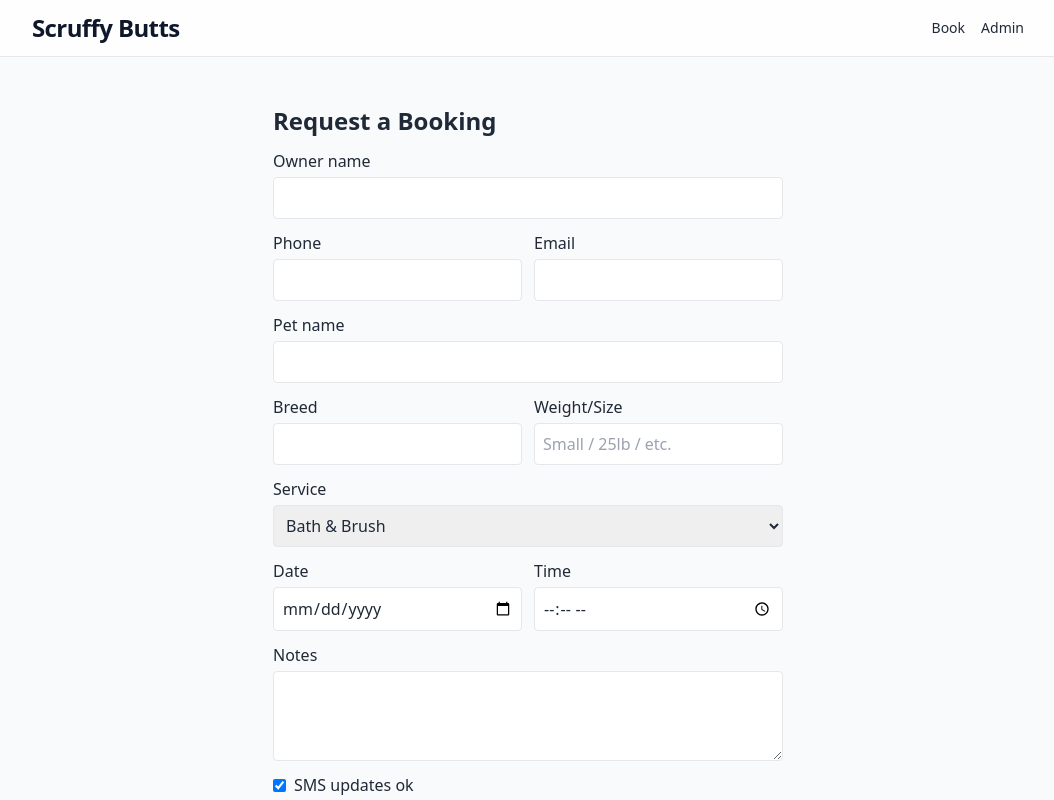
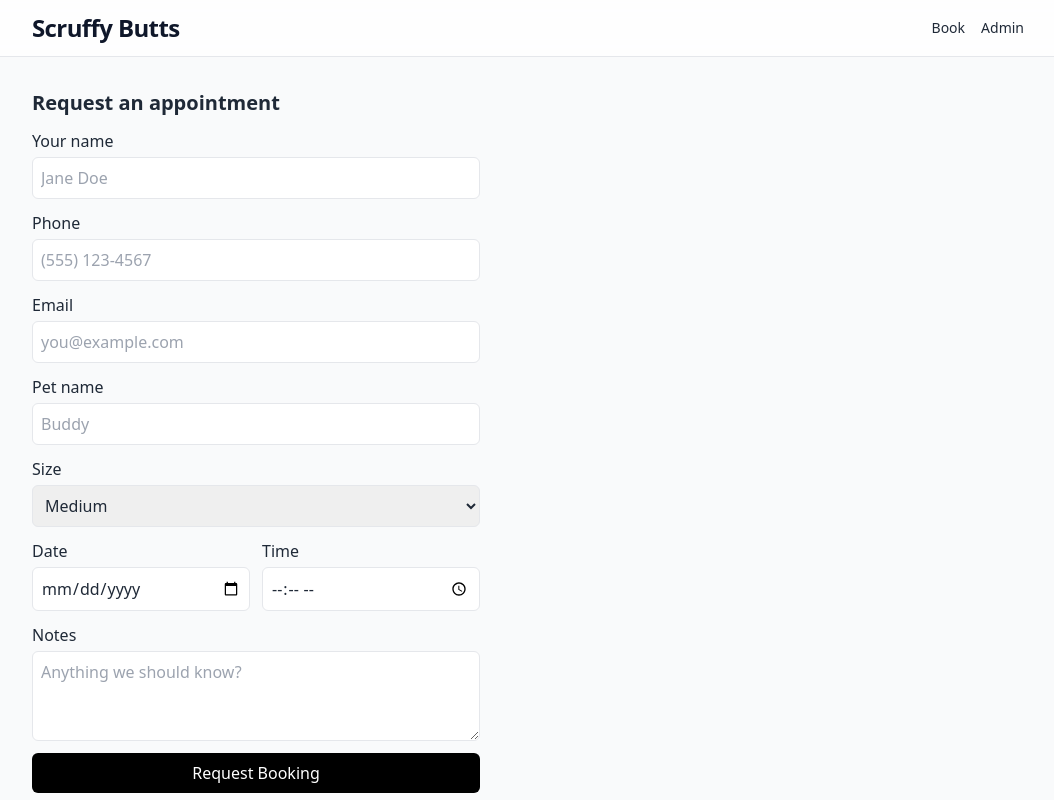
Before and after one commit to JimmysRanch/scruffy-butts-pwa-final, a Next.js app: page / in a window 1280 px wide. Shown: the top 800 px of the page, without its empty margins (112-1166 px from the left). Built offline with nearby package versions, Linux system fonts and the light colour scheme.

Commit message:
Update AppointmentForm.tsx

```diff
--- a/components/AppointmentForm.tsx
+++ b/components/AppointmentForm.tsx
@@ -1,57 +1,37 @@
 'use client';
 
-import React, { useState } from 'react';
+import { useState } from 'react';
 import { createClient } from '@supabase/supabase-js';
 
-// === Supabase client (your creds) ===
-const supa = createClient(
-  'https://tzbybtluhzntfhjexptw.supabase.co',
-  'eyJhbGciOiJIUzI1NiIsInR5cCI6IkpXVCJ9.eyJpc3MiOiJzdXBhYmFzZSIsInJlZiI6InR6YnlidGx1aHpudGZoamV4cHR3Iiwicm9sZSI6ImFub24iLCJpYXQiOjE3NTY0MTkxNzIsImV4cCI6MjA3MTk5NTE3Mn0.E-2Y9CupjktT67UwkCP3Bm7-cBDmkolk2RIo_sPyRHQ'
-);
+// === Supabase (your project) ===
+const SUPABASE_URL = 'https://tzbybtluhzntfhjexptw.supabase.co';
+const SUPABASE_ANON_KEY =
+  'eyJhbGciOiJIUzI1NiIsInR5cCI6IkpXVCJ9.eyJpc3MiOiJzdXBhYmFzZSIsInJlZiI6InR6YnlidGx1aHpudGZoamV4cHR3Iiwicm9sZSI6ImFub24iLCJpYXQiOjE3NTY0MTkxNzIsImV4cCI6MjA3MTk5NTE3Mn0.E-2Y9CupjktT67UwkCP3Bm7-cBDmkolk2RIo_sPyRHQ';
 
-type FormState = {
-  ownerName: string;
-  phone: string;
-  email: string;
-  carrier: string;
-  smsOptIn: boolean;
-  petName: string;
-  breed: string;
-  weight: string; // we'll also use as size
-  service: string;
-  notes: string;
-  date: string; // YYYY-MM-DD
-  time: string; // HH:MM (24h)
-};
+const supa = createClient(SUPABASE_URL, SUPABASE_ANON_KEY);
+
+type Msg = string | null;
 
 export default function AppointmentForm() {
-  const [form, setForm] = useState<FormState>({
+  const [form, setForm] = useState({
     ownerName: '',
     phone: '',
     email: '',
-    carrier: 'AT&T',
-    smsOptIn: true,
     petName: '',
-    breed: '',
-    weight: '',
-    service: 'Bath & Brush',
+    size: 'Medium',
     notes: '',
     date: '',
     time: '',
   });
-
   const [submitting, setSubmitting] = useState(false);
-  const [ok, setOk] = useState<string | null>(null);
-  const [err, setErr] = useState<string | null>(null);
+  const [ok, setOk] = useState<Msg>(null);
+  const [err, setErr] = useState<Msg>(null);
 
   const change = (e: React.ChangeEvent<HTMLInputElement | HTMLTextAreaElement | HTMLSelectElement>) => {
-    const v = (e.target as HTMLInputElement).type === 'checkbox'
-      ? (e.target as HTMLInputElement).checked
-      : e.target.value;
-    setForm({ ...form, [e.target.name]: v } as FormState);
+    const v = (e.target as HTMLInputElement).value;
+    setForm({ ...form, [e.target.name]: v });
   };
 
-  // === helper that writes to Supabase ===
   const submit = async (e: React.FormEvent) => {
     e.preventDefault();
     setSubmitting(true);
@@ -59,125 +39,132 @@ export default function AppointmentForm() {
     setErr(null);
 
     try {
-      if (!form.date || !form.time || !form.ownerName || !form.petName) {
-        throw new Error('Please fill date, time, owner name, and pet name.');
-      }
-
-      // 1) create booking row
+      // 1) create the booking row
       const { data: booking, error: bErr } = await supa
         .from('bookings')
         .insert({
-          when_date: form.date,           // date column
-          when_time: form.time,           // text HH:MM
-          owner_name: form.ownerName,
-          status: 'booked',
-          // optional: created_at auto
+          when_date: form.date,          // e.g. "2025-09-05"
+          when_time: form.time,          // e.g. "14:00"
+          owner_name: form.ownerName,    // text
+          status: 'booked',              // optional; ok if column exists
         })
         .select('id')
         .single();
 
       if (bErr) throw bErr;
-      if (!booking?.id) throw new Error('No booking id returned.');
+      if (!booking?.id) throw new Error('No booking id returned');
 
-      // 2) add dog linked to the booking
-      const { error: dErr } = await supa
-        .from('booking_dogs')
-        .insert({
+      // 2) link the dog to that booking
+      const { error: dErr } = await supa.from('booking_dogs').insert({
         booking_id: booking.id,
         dog_name: form.petName,
-          size: form.weight || 'Medium',
-          service: form.service || 'Bath & Brush',
-          // you can add breed/notes as extra columns later if you add them in the table
+        size: form.size || 'Medium',
       });
 
       if (dErr) throw dErr;
 
-      setOk('✅ Booking saved!');
-      // (optional) clear only some fields
-      setForm({ ...form, notes: '', date: '', time: '' });
+      setOk('Request received! We’ll confirm shortly.');
+      // clear only fields users re-enter every time
+      setForm({ ...form, petName: '', notes: '', time: '', date: '' });
     } catch (e: any) {
-      setErr(e.message || 'Failed to save booking.');
+      setErr(e?.message || 'Something went wrong saving your request.');
     } finally {
       setSubmitting(false);
     }
   };
 
   return (
-    <form onSubmit={submit} className="grid gap-3 max-w-xl mx-auto p-4">
-      <h2 className="text-2xl font-bold">Request a Booking</h2>
+    <form onSubmit={submit} className="grid gap-3 max-w-md">
+      <h2 className="text-xl font-semibold">Request an appointment</h2>
 
-      {ok && <div className="p-2 rounded border border-green-300 bg-green-50 text-green-800">{ok}</div>}
-      {err && <div className="p-2 rounded border border-rose-300 bg-rose-50 text-rose-800">{err}</div>}
+      {ok && <div className="rounded-md border border-emerald-300 bg-emerald-50 p-2 text-emerald-800">{ok}</div>}
+      {err && <div className="rounded-md border border-rose-300 bg-rose-50 p-2 text-rose-800">{err}</div>}
 
       <label className="grid gap-1">
-        <span>Owner name</span>
-        <input name="ownerName" value={form.ownerName} onChange={change} className="border rounded p-2" required />
+        <span>Your name</span>
+        <input
+          name="ownerName"
+          value={form.ownerName}
+          onChange={change}
+          required
+          className="border rounded-md p-2"
+          placeholder="Jane Doe"
+        />
       </label>
 
-      <div className="grid sm:grid-cols-2 gap-3">
       <label className="grid gap-1">
         <span>Phone</span>
-          <input name="phone" value={form.phone} onChange={change} className="border rounded p-2" />
+        <input
+          name="phone"
+          value={form.phone}
+          onChange={change}
+          className="border rounded-md p-2"
+          placeholder="(555) 123-4567"
+        />
       </label>
+
       <label className="grid gap-1">
         <span>Email</span>
-          <input type="email" name="email" value={form.email} onChange={change} className="border rounded p-2" />
+        <input
+          type="email"
+          name="email"
+          value={form.email}
+          onChange={change}
+          className="border rounded-md p-2"
+          placeholder="you@example.com"
+        />
       </label>
-      </div>
 
       <label className="grid gap-1">
         <span>Pet name</span>
-        <input name="petName" value={form.petName} onChange={change} className="border rounded p-2" required />
+        <input
+          name="petName"
+          value={form.petName}
+          onChange={change}
+          required
+          className="border rounded-md p-2"
+          placeholder="Buddy"
+        />
       </label>
 
-      <div className="grid sm:grid-cols-2 gap-3">
       <label className="grid gap-1">
-          <span>Breed</span>
-          <input name="breed" value={form.breed} onChange={change} className="border rounded p-2" />
-        </label>
-        <label className="grid gap-1">
-          <span>Weight/Size</span>
-          <input name="weight" value={form.weight} onChange={change} className="border rounded p-2" placeholder="Small / 25lb / etc." />
-        </label>
-      </div>
-
-      <label className="grid gap-1">
-        <span>Service</span>
-        <select name="service" value={form.service} onChange={change} className="border rounded p-2">
-          <option>Bath & Brush</option>
-          <option>Full Groom (Small)</option>
-          <option>Full Groom (Medium)</option>
-          <option>Deshedding Add-on</option>
+        <span>Size</span>
+        <select name="size" value={form.size} onChange={change} className="border rounded-md p-2">
+          <option>Small</option>
+          <option>Medium</option>
+          <option>Large</option>
         </select>
       </label>
 
-      <div className="grid sm:grid-cols-2 gap-3">
+      <div className="grid grid-cols-2 gap-3">
         <label className="grid gap-1">
           <span>Date</span>
-          <input type="date" name="date" value={form.date} onChange={change} className="border rounded p-2" required />
+          <input type="date" name="date" value={form.date} onChange={change} required className="border rounded-md p-2" />
         </label>
         <label className="grid gap-1">
           <span>Time</span>
-          <input type="time" name="time" value={form.time} onChange={change} className="border rounded p-2" required />
+          <input type="time" name="time" value={form.time} onChange={change} required className="border rounded-md p-2" />
         </label>
       </div>
 
       <label className="grid gap-1">
         <span>Notes</span>
-        <textarea name="notes" value={form.notes} onChange={change} className="border rounded p-2" rows={3} />
-      </label>
-
-      <label className="inline-flex items-center gap-2">
-        <input type="checkbox" name="smsOptIn" checked={form.smsOptIn} onChange={change} />
-        <span>SMS updates ok</span>
+        <textarea
+          name="notes"
+          value={form.notes}
+          onChange={change}
+          className="border rounded-md p-2"
+          rows={3}
+          placeholder="Anything we should know?"
+        />
       </label>
 
       <button
         type="submit"
         disabled={submitting}
-        className="px-4 py-2 rounded bg-black text-white disabled:opacity-50"
+        className="rounded-md bg-black text-white px-4 py-2 disabled:opacity-60"
       >
-        {submitting ? 'Submitting…' : 'Request Booking'}
+        {submitting ? 'Sending…' : 'Request Booking'}
       </button>
     </form>
   );
```
Lines whose indentation alone changed are shown as unchanged.
